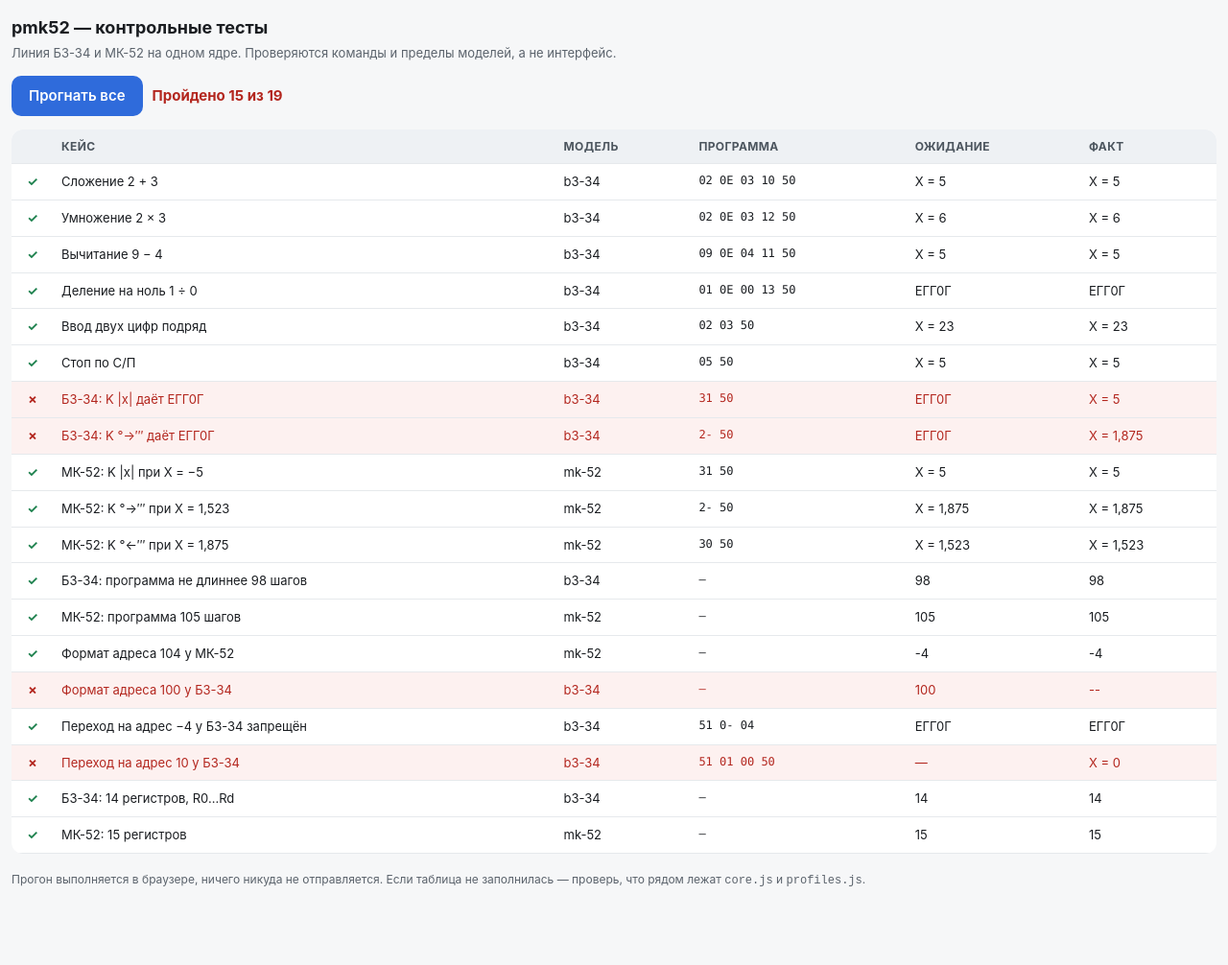
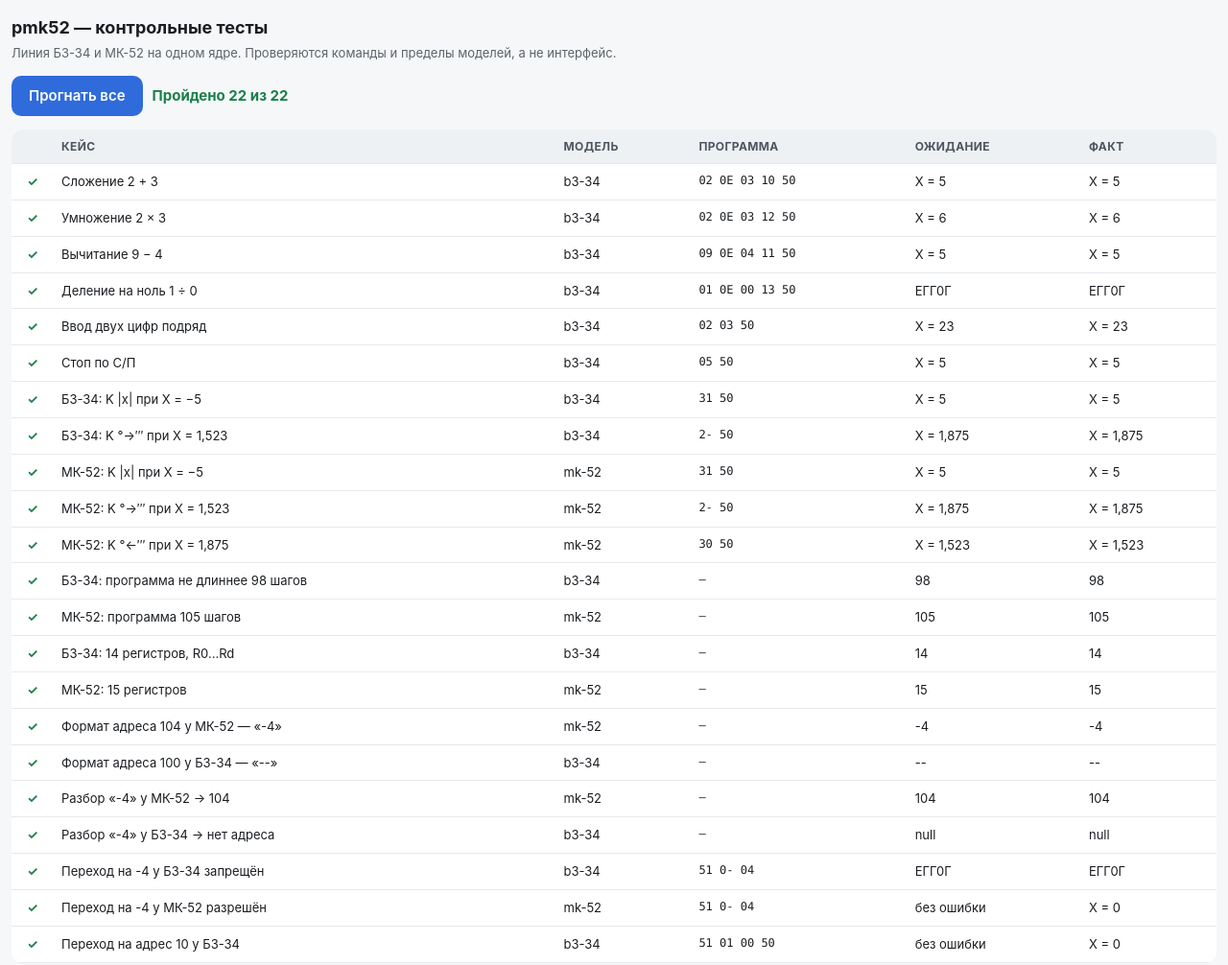
Before and after one commit to greagre/pmk52, a plain HTML site: page tests.html in a window 1280 px wide. Shown: the top 1006 px of the page at 96% size. Before the commit the page ends 968 px from the top, so only its background shows below. Drawn offline with Linux system fonts and the light colour scheme.

Commit message:
tests.html: K-функции у линии 34 проверяются как рабочие, адрес 100 у Б3-34 = --, добавлены разбор -4 и переход -4 у МК-52; ?v=6

```diff
--- a/tests.html
+++ b/tests.html
@@ -45,8 +45,8 @@
 
 <p class="note">Прогон выполняется в браузере, ничего никуда не отправляется. Если таблица не заполнилась — проверь, что рядом лежат <code>core.js</code> и <code>profiles.js</code>.</p>
 
-<script src="profiles.js?v=5"></script>
-<script src="core.js?v=5"></script>
+<script src="profiles.js?v=6"></script>
+<script src="core.js?v=6"></script>
 <script>
 (function () {
   'use strict';
@@ -92,6 +92,12 @@
     if (typeof MKProfiles.formatAddr === 'function') {
       var a = MKProfiles.formatAddr(104, 'mk-52');
       if (a !== '-4') bad.push('formatAddr(104, mk-52) = "' + a + '", ожидалось "-4"');
+      var b = MKProfiles.formatAddr(100, 'b3-34');
+      if (b !== '--') bad.push('formatAddr(100, b3-34) = "' + b + '", ожидалось "--" (выше 99 у линии 34 адресов нет)');
+    }
+    if (typeof MKProfiles.parseAddr === 'function') {
+      var c = MKProfiles.parseAddr('-4', 'mk-52');
+      if (c !== 104) bad.push('parseAddr("-4", mk-52) = ' + c + ', ожидалось 104');
     }
     if (bad.length) {
       staleEl.innerHTML = '<div class="warn"><b>Загружена старая копия файлов.</b><br>' +
@@ -126,13 +132,15 @@
       name: 'Стоп по С/П', model: 'b3-34', prog: [0x05, 0x50],
       expect: { x: 5 }
     },
+
+    // K-функции есть у всей линии 34: и у Б3-34, и у МК-52.
     {
-      name: 'Б3-34: K |x| даёт ЕГГ0Г', model: 'b3-34', prog: [0x31, 0x50], x: -5,
-      expect: { err: true }
+      name: 'Б3-34: K |x| при X = −5', model: 'b3-34', prog: [0x31, 0x50], x: -5,
+      expect: { x: 5 }
     },
     {
-      name: 'Б3-34: K °→′″ даёт ЕГГ0Г', model: 'b3-34', prog: [0x2A, 0x50], x: 1.523,
-      expect: { err: true }
+      name: 'Б3-34: K °→′″ при X = 1,523', model: 'b3-34', prog: [0x2A, 0x50], x: 1.523,
+      expect: { x: 1.875 }
     },
     {
       name: 'МК-52: K |x| при X = −5', model: 'mk-52', prog: [0x31, 0x50], x: -5,
@@ -146,37 +154,55 @@
       name: 'МК-52: K °←′″ при X = 1,875', model: 'mk-52', prog: [0x30, 0x50], x: 1.875,
       expect: { x: 1.523 }
     },
+
+    // Пределы моделей
     {
-      name: 'Б3-34: программа не длиннее 98 шагов', model: 'b3-34', prog: [], meta: 'progLen',
-      expect: { meta: 'progLen', value: 98 }
+      name: 'Б3-34: программа не длиннее 98 шагов', model: 'b3-34', meta: 'progLen',
+      expect: { meta: true, value: 98 }
     },
     {
-      name: 'МК-52: программа 105 шагов', model: 'mk-52', prog: [], meta: 'progLen',
-      expect: { meta: 'progLen', value: 105 }
+      name: 'МК-52: программа 105 шагов', model: 'mk-52', meta: 'progLen',
+      expect: { meta: true, value: 105 }
     },
     {
-      name: 'Формат адреса 104 у МК-52', model: 'mk-52', prog: [], meta: 'addr',
-      expect: { meta: 'addr', value: '-4' }
+      name: 'Б3-34: 14 регистров, R0…Rd', model: 'b3-34', meta: 'regCount',
+      expect: { meta: true, value: 14 }
     },
     {
-      name: 'Формат адреса 100 у Б3-34', model: 'b3-34', prog: [], meta: 'addr100',
-      expect: { meta: 'addr100', value: '100' }
+      name: 'МК-52: 15 регистров', model: 'mk-52', meta: 'regCount',
+      expect: { meta: true, value: 15 }
+    },
+
+    // Адреса
+    {
+      name: 'Формат адреса 104 у МК-52 — «-4»', model: 'mk-52', meta: 'addr104',
+      expect: { meta: true, value: '-4' }
     },
     {
-      name: 'Переход на адрес −4 у Б3-34 запрещён', model: 'b3-34', prog: [0x51, 0x0A, 0x04],
+      name: 'Формат адреса 100 у Б3-34 — «--»', model: 'b3-34', meta: 'addr100',
+      expect: { meta: true, value: '--' }
+    },
+    {
+      name: 'Разбор «-4» у МК-52 → 104', model: 'mk-52', meta: 'parse',
+      expect: { meta: true, value: 104 }
+    },
+    {
+      name: 'Разбор «-4» у Б3-34 → нет адреса', model: 'b3-34', meta: 'parse',
+      expect: { meta: true, value: null }
+    },
+
+    // Переходы
+    {
+      name: 'Переход на -4 у Б3-34 запрещён', model: 'b3-34', prog: [0x51, 0x0A, 0x04],
       expect: { err: true }
+    },
+    {
+      name: 'Переход на -4 у МК-52 разрешён', model: 'mk-52', prog: [0x51, 0x0A, 0x04],
+      expect: { err: false }
     },
     {
       name: 'Переход на адрес 10 у Б3-34', model: 'b3-34', prog: [0x51, 0x01, 0x00, 0x50],
       expect: { err: false }
-    },
-    {
-      name: 'Б3-34: 14 регистров, R0…Rd', model: 'b3-34', prog: [], meta: 'regCount',
-      expect: { meta: 'regCount', value: 14 }
-    },
-    {
-      name: 'МК-52: 15 регистров', model: 'mk-52', prog: [], meta: 'regCount',
-      expect: { meta: 'regCount', value: 15 }
     }
   ];
 
@@ -184,17 +210,13 @@
     var p = profile(c.model);
     if (!p) return { text: 'нет профиля ' + c.model, err: false };
 
-    if (c.meta === 'progLen') {
-      return { text: p.progLen, meta: true };
-    }
-    if (c.meta === 'regCount') {
-      return { text: p.regCount, meta: true };
-    }
-    if (c.meta === 'addr') {
-      return { text: MKProfiles.formatAddr(104, c.model), meta: true };
-    }
-    if (c.meta === 'addr100') {
-      return { text: MKProfiles.formatAddr(100, c.model), meta: true };
+    if (c.meta === 'progLen') return { text: p.progLen, meta: true };
+    if (c.meta === 'regCount') return { text: p.regCount, meta: true };
+    if (c.meta === 'addr104') return { text: MKProfiles.formatAddr(104, c.model), meta: true };
+    if (c.meta === 'addr100') return { text: MKProfiles.formatAddr(100, c.model), meta: true };
+    if (c.meta === 'parse') {
+      var v = MKProfiles.parseAddr('-4', c.model);
+      return { text: (v === null ? 'null' : v), meta: true, raw: v };
     }
 
     var ct;
@@ -208,23 +230,31 @@
     }
 
     var st = ct.ST || {};
-    var hasErr = !!(st.error || st.err);
-    if (hasErr) return { text: 'ЕГГ0Г', err: true };
+    if (st.error || st.err) return { text: 'ЕГГ0Г', err: true };
     return { text: 'X = ' + fmt(st.X), x: st.X, err: false };
   }
 
   function passes(c, got) {
     var e = c.expect;
-    if (e.meta) return String(got.text) === String(e.value);
-    if (e.err) return got.err === true;
+    if (e.meta) {
+      if (c.meta === 'parse') {
+        var want = (e.value === null ? null : e.value);
+        var have = (got.raw === undefined ? got.text : got.raw);
+        return String(want) === String(have);
+      }
+      return String(got.text) === String(e.value);
+    }
+    if (e.err === true) return got.err === true;
+    if (e.err === false) return got.err === false;
     if (e.x !== undefined) return !got.err && Math.abs((got.x || 0) - e.x) < 1e-6;
     return false;
   }
 
   function expectText(c) {
     var e = c.expect;
-    if (e.meta) return String(e.value);
-    if (e.err) return 'ЕГГ0Г';
+    if (e.meta) return (e.value === null ? 'null' : String(e.value));
+    if (e.err === true) return 'ЕГГ0Г';
+    if (e.err === false) return 'без ошибки';
     if (e.x !== undefined) return 'X = ' + fmt(e.x);
     return '—';
   }
@@ -245,7 +275,7 @@
         '<td class="mark ' + (ok ? 'ok' : 'bad') + '">' + (ok ? '✓' : '✗') + '</td>' +
         '<td>' + c.name + '</td>' +
         '<td>' + c.model + '</td>' +
-        '<td class="mono">' + (c.prog.length ? codeStr(c.prog) : '—') + '</td>' +
+        '<td class="mono">' + (c.prog && c.prog.length ? codeStr(c.prog) : '—') + '</td>' +
         '<td>' + expectText(c) + '</td>' +
         '<td>' + got.text + '</td>';
       rowsEl.appendChild(tr);
```
